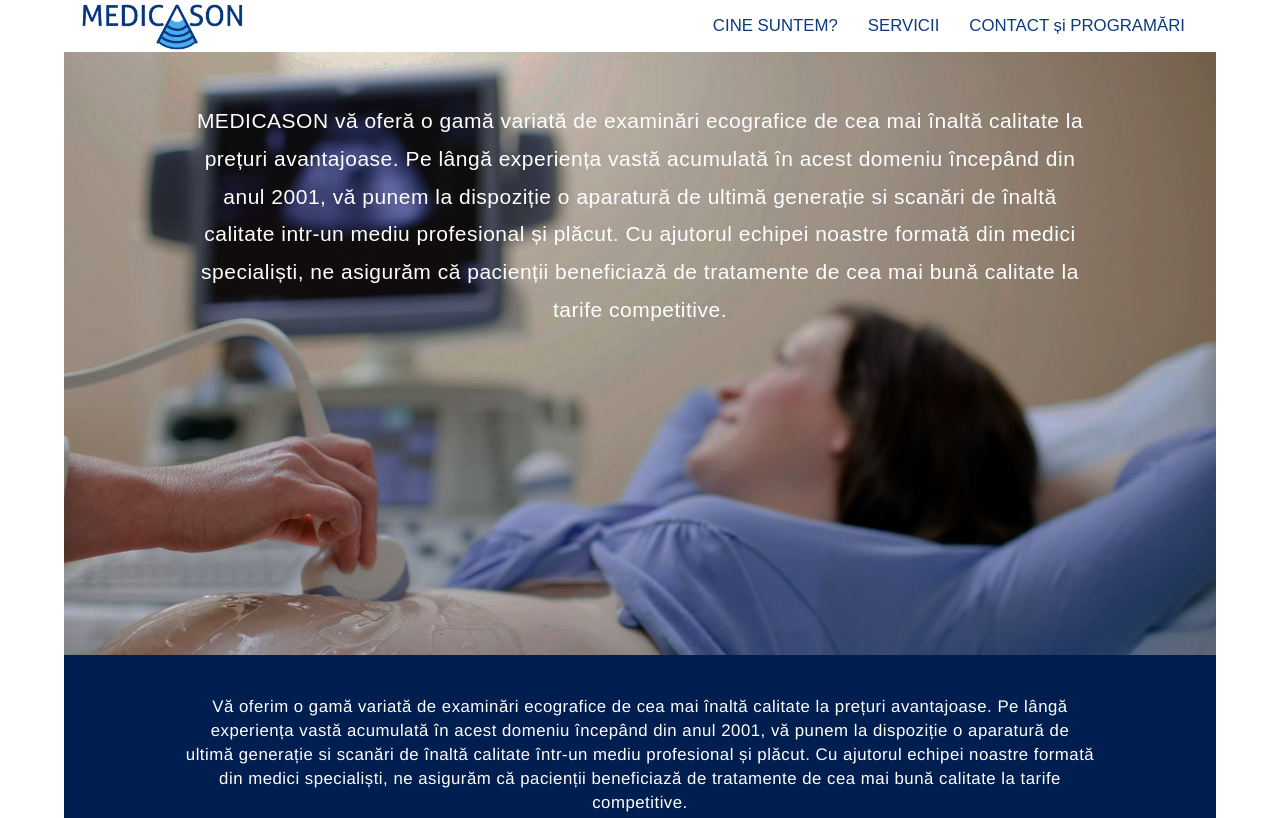
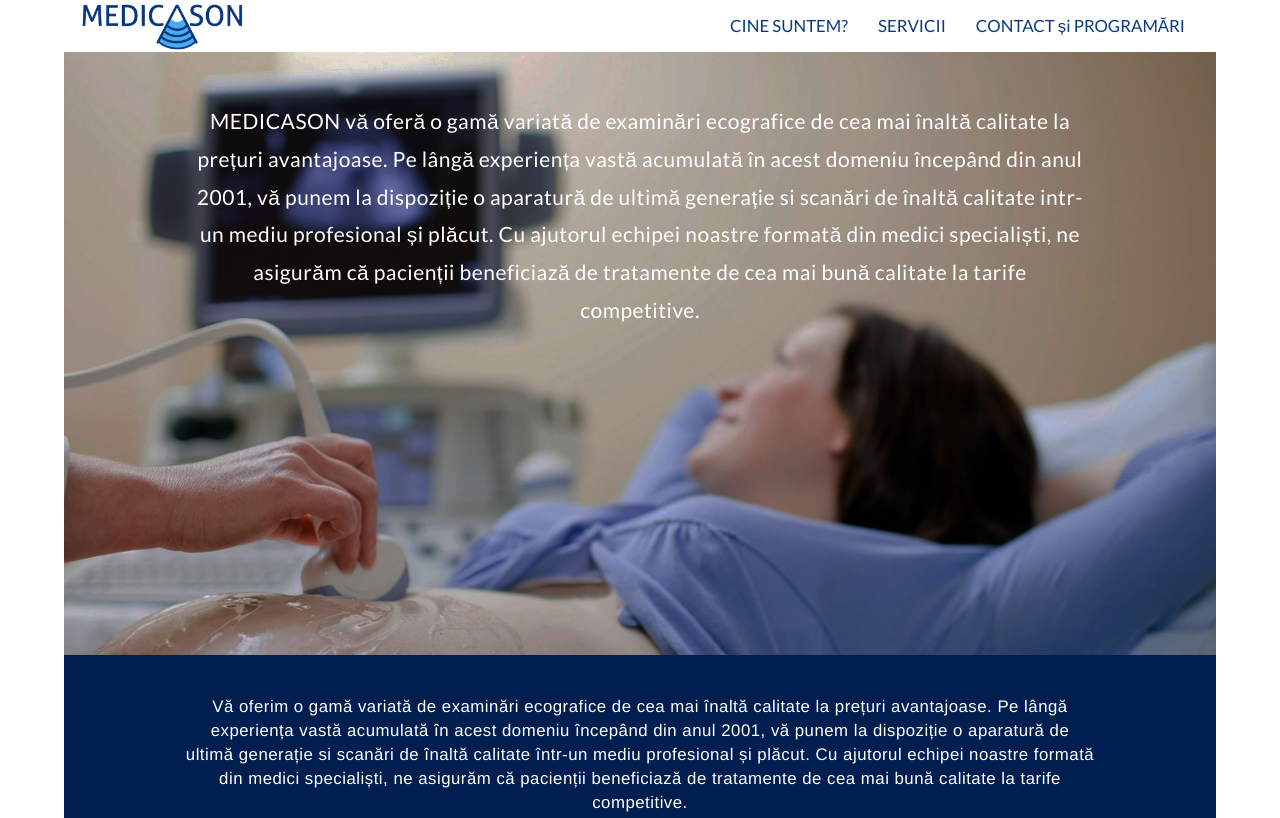
Before and after one commit to mariuspernea/medicason.github.io, a plain HTML site: page index.html in a window 1280 px wide. Shown: the top 818 px of the page. Drawn offline with nearby package versions, Linux system fonts and the light colour scheme; some packages are replaced by stand-ins of ours.

Commit message:
Update style.css

```diff
--- a/style.css
+++ b/style.css
@@ -33,7 +33,7 @@ html {
 }
 
 .nav ul li a {
-  font-family:'Aller','Lora', sans-serif;
+  font-family:'Aller','Lato', sans-serif;
   /*font-weight: bold;*/
   color: #0c397f;
   font-size:1.2em;
@@ -78,7 +78,7 @@ html {
   text-align:center;
   letter-spacing:0.5px;
   font-weight: 100;
-  font-family:'Aller','Lora', sans-serif;
+  font-family:'Aller','Lato', sans-serif;
   margin:50px auto;
   font-size:1.5em;
   width:80%;
```
